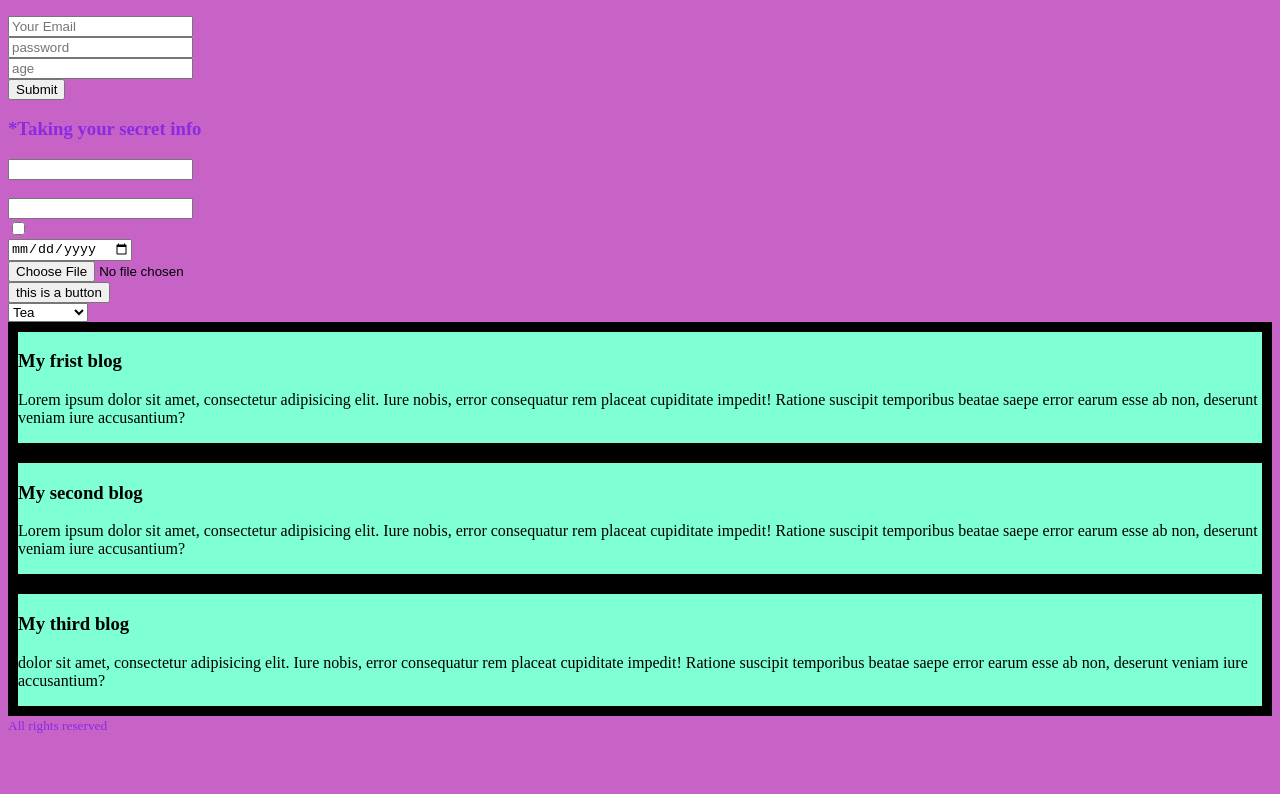
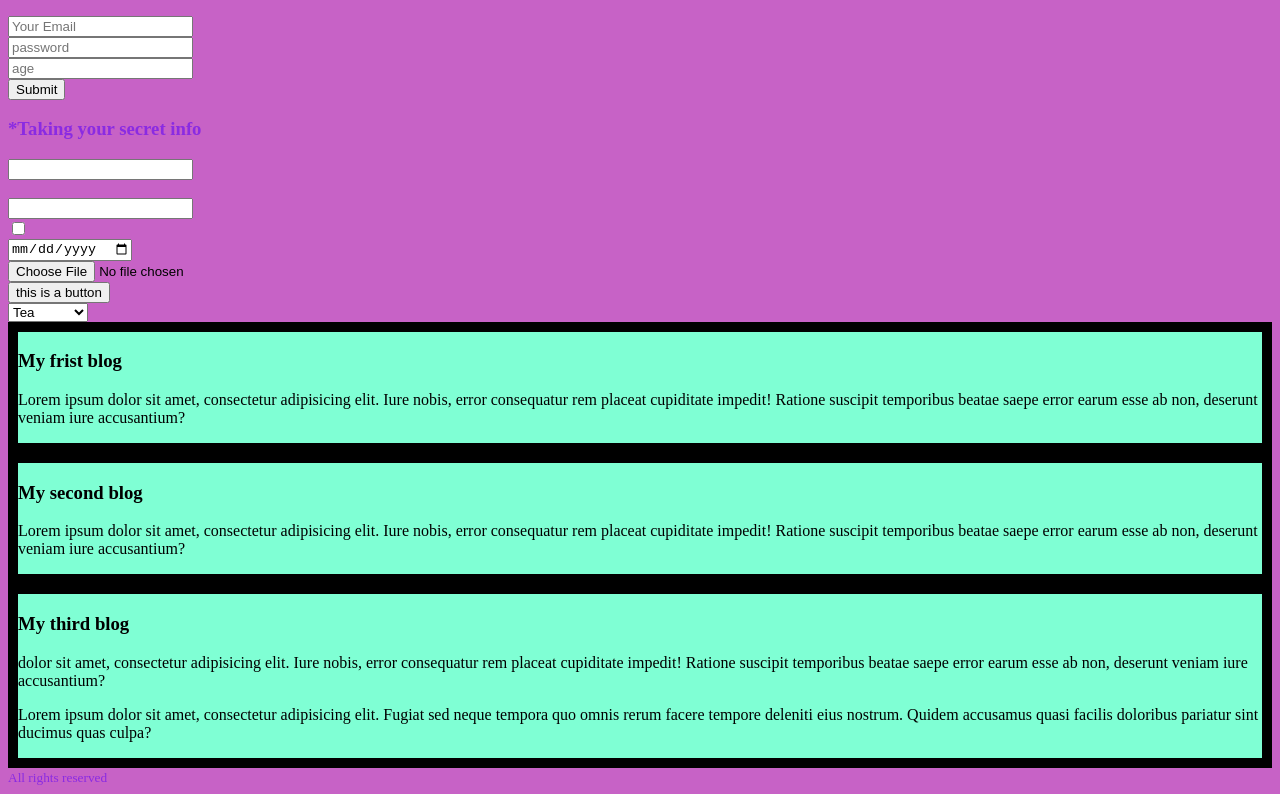
Before and after one commit to Suzibur01/frist-projects, a plain HTML site: page frist.html in a window 1280 px wide. Shown: the part 1018-1812 px from the top of the page. Before the commit the page ends 1760 px from the top, so only its background shows below. Drawn offline with Linux system fonts and the light colour scheme.

Commit message:
this is commit

```diff
--- a/frist.html
+++ b/frist.html
@@ -113,6 +113,7 @@ anchor --> <a href="">something write</a>
 <div class="blog">
     <h3>My third blog</h3>
     dolor sit amet, consectetur adipisicing elit. Iure nobis, error consequatur rem placeat cupiditate impedit! Ratione suscipit temporibus beatae saepe error earum esse ab non, deserunt veniam iure accusantium?</p>
+    <p>Lorem ipsum dolor sit amet, consectetur adipisicing elit. Fugiat sed neque tempora quo omnis rerum facere tempore deleniti eius nostrum. Quidem accusamus quasi facilis doloribus pariatur sint ducimus quas culpa?</p>
 
 </div>
 
```
